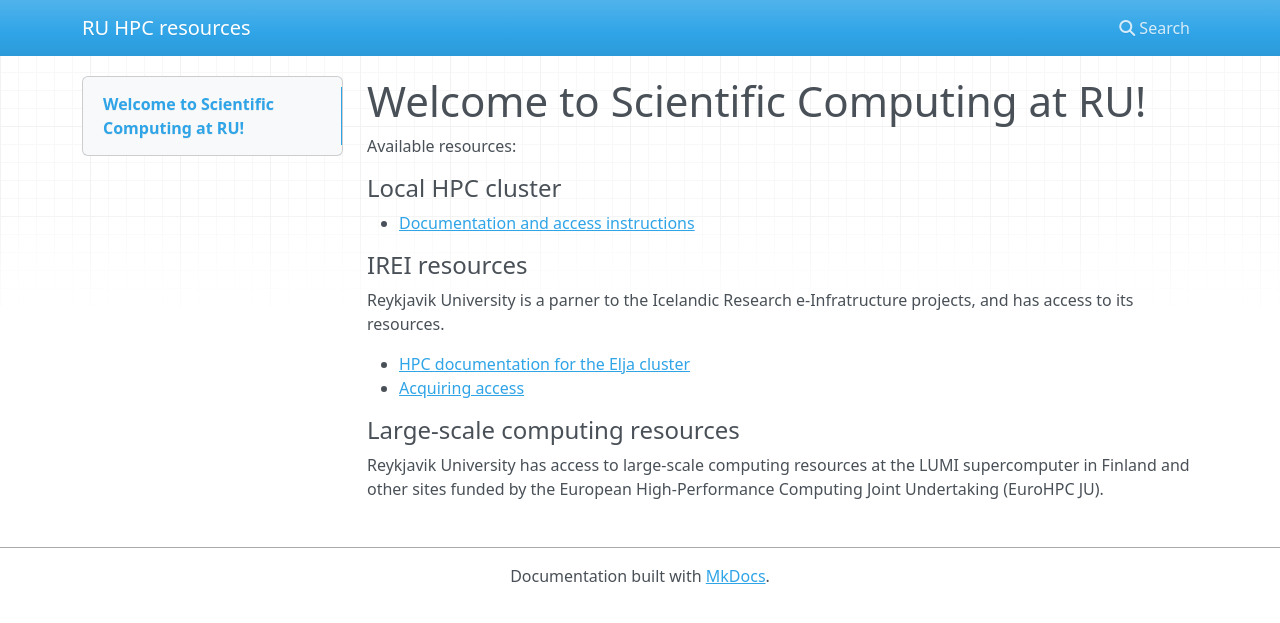
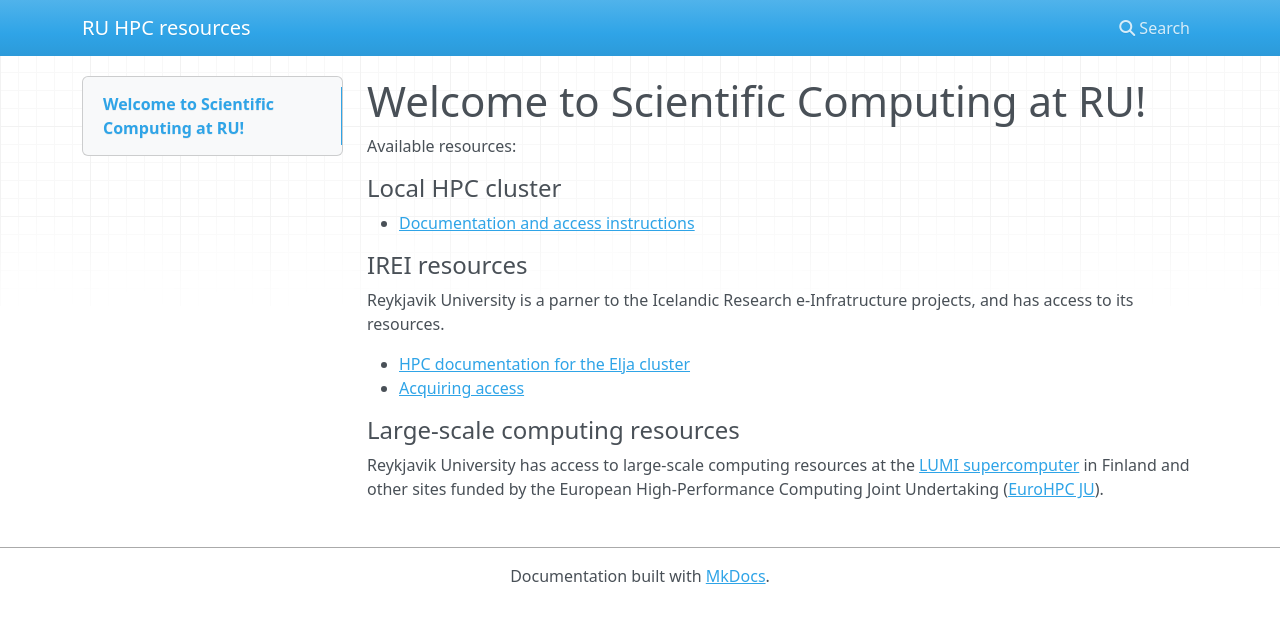
Before and after one commit to reykjavik-university/compute-docs, an MkDocs documentation site: the page built from docs/index.md, in a window 1280 px wide. Shown: the top 623 px of the page. Built offline with MkDocs 1.6.1, drawn with Linux system fonts in a browser that asks for light colours; nearby versions of some CDN libraries; some of the changed lines change nothing that is shown.

Commit message:
added links to LUMI and EuroHPC JU

```diff
--- a/docs/index.md
+++ b/docs/index.md
@@ -15,4 +15,4 @@
 
 #### Large-scale computing resources
 
-Reykjavik University has access to large-scale computing resources at the LUMI supercomputer in Finland and other sites funded by the European High-Performance Computing Joint Undertaking (EuroHPC JU).
+Reykjavik University has access to large-scale computing resources at the [LUMI supercomputer](https://lumi-supercomputer.eu/) in Finland and other sites funded by the European High-Performance Computing Joint Undertaking ([EuroHPC JU](https://www.eurohpc-ju.europa.eu/)).
```
